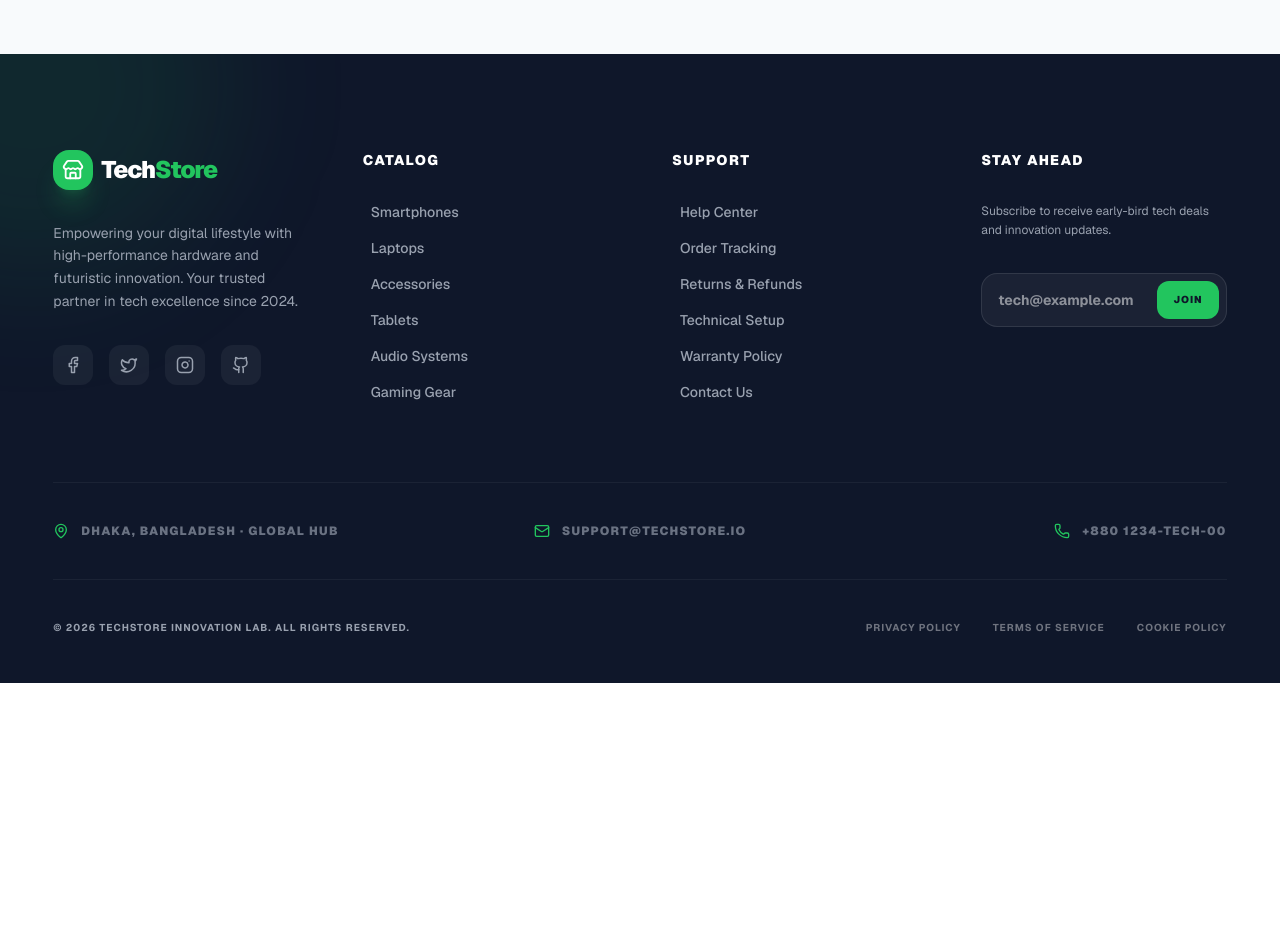
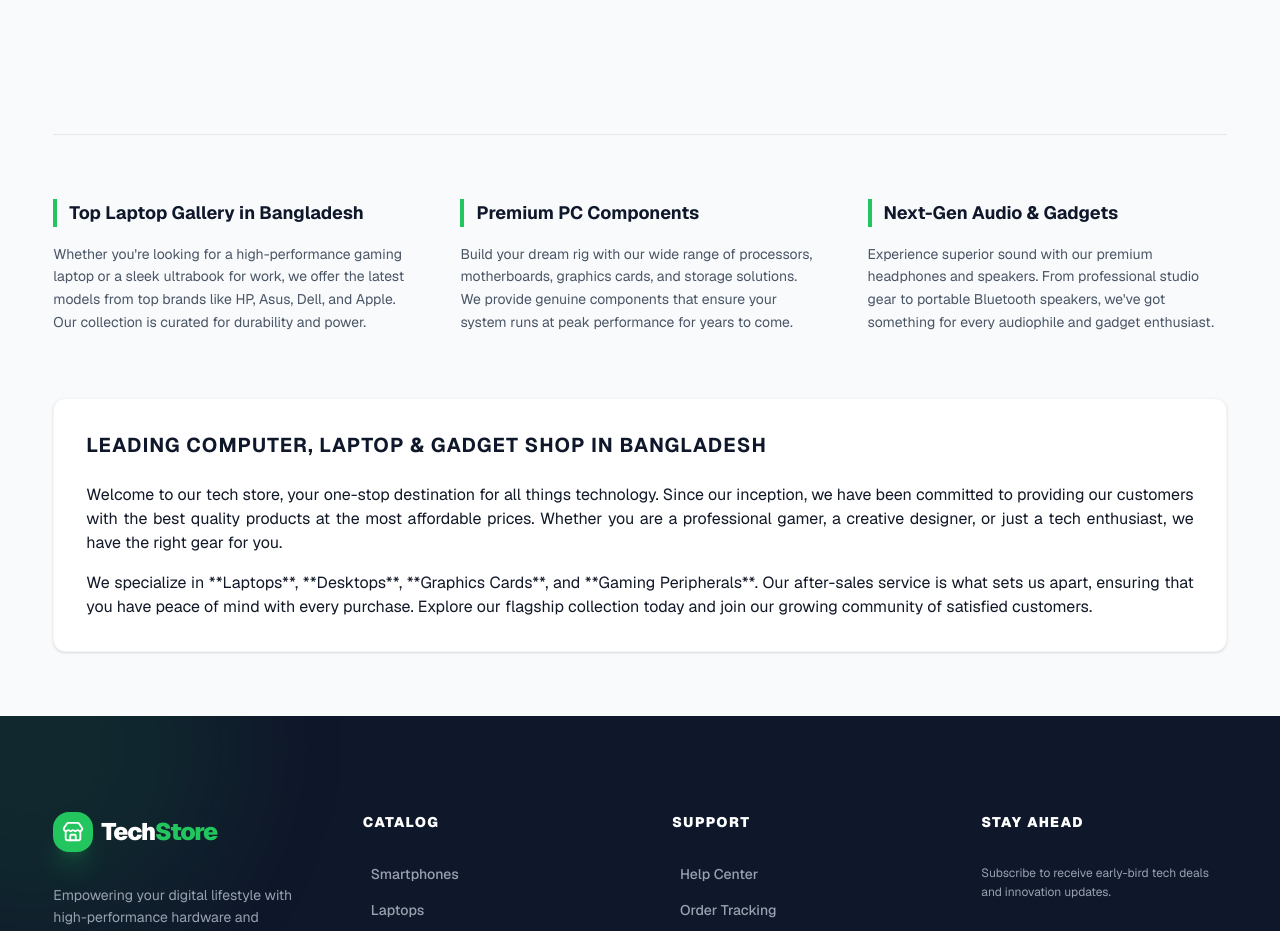
Before and after one commit to amdadislam01/Tech-Store, a Next.js app: page / in a window 1280 px wide. Shown: the part 5720-6651 px from the top of the page. Before the commit the page ends 6403 px from the top, so only its background shows below. Built offline with nearby package versions, Linux system fonts and the light colour scheme; no server answers; the database is empty.

Commit message:
MODIFIED: update home page client layout and hero section presentation

```diff
--- a/app/(main)/HomePageClient.tsx
+++ b/app/(main)/HomePageClient.tsx
@@ -14,7 +14,13 @@ import TechInsights from "@/components/Sections/TechInsights";
 import CommunityPulse from "@/components/Sections/CommunityPulse";
 import ProductCatalog from "@/components/Sections/ProductCatalog";
 
-export default function HomePageClient({ initialProducts }: { initialProducts: any[] }) {
+export default function HomePageClient({
+  initialProducts,
+  settings
+}: {
+  initialProducts: any[];
+  settings: any;
+}) {
   const router = useRouter();
   const [products, setProducts] = useState(initialProducts);
   const [categories, setCategories] = useState(["All"]);
@@ -74,6 +80,7 @@ export default function HomePageClient({ initialProducts }: { initialProducts: a
         search={search}
         setSearch={setSearch}
         handleSearch={handleSearch}
+        settings={settings}
       />
 
       <BrandPartners />
@@ -110,6 +117,8 @@ export default function HomePageClient({ initialProducts }: { initialProducts: a
             search={search}
             setCategory={setCategory}
             setSearch={setSearch}
+            columns={5}
+            limit={5}
           />
         </motion.div>
 
@@ -157,6 +166,45 @@ export default function HomePageClient({ initialProducts }: { initialProducts: a
         >
           <CommunityPulse />
         </motion.div>
+
+        {/* Structured SEO/Shop Description Section - Star Tech Style */}
+        <motion.div
+           initial={{ opacity: 1 }}
+           className="mt-20 pt-16 border-t border-gray-200"
+        >
+          <div className="grid grid-cols-1 md:grid-cols-2 lg:grid-cols-3 gap-12 text-sm text-gray-600 leading-relaxed">
+            <div className="space-y-4">
+              <h3 className="text-lg font-bold text-slate-900 border-l-4 border-primary pl-3">Top Laptop Gallery in Bangladesh</h3>
+              <p>
+                Whether you're looking for a high-performance gaming laptop or a sleek ultrabook for work, we offer the latest models from top brands like HP, Asus, Dell, and Apple. Our collection is curated for durability and power.
+              </p>
+            </div>
+            <div className="space-y-4">
+              <h3 className="text-lg font-bold text-slate-900 border-l-4 border-primary pl-3">Premium PC Components</h3>
+              <p>
+                Build your dream rig with our wide range of processors, motherboards, graphics cards, and storage solutions. We provide genuine components that ensure your system runs at peak performance for years to come.
+              </p>
+            </div>
+            <div className="space-y-4">
+              <h3 className="text-lg font-bold text-slate-900 border-l-4 border-primary pl-3">Next-Gen Audio & Gadgets</h3>
+              <p>
+                Experience superior sound with our premium headphones and speakers. From professional studio gear to portable Bluetooth speakers, we've got something for every audiophile and gadget enthusiast.
+              </p>
+            </div>
+          </div>
+
+          <div className="mt-16 bg-white p-8 rounded-xl border border-gray-100 shadow-sm">
+            <h2 className="text-xl font-bold text-slate-900 mb-6 uppercase tracking-wider">Leading Computer, Laptop & Gadget Shop in Bangladesh</h2>
+            <div className="space-y-4 text-justify">
+              <p>
+                Welcome to our tech store, your one-stop destination for all things technology. Since our inception, we have been committed to providing our customers with the best quality products at the most affordable prices. Whether you are a professional gamer, a creative designer, or just a tech enthusiast, we have the right gear for you.
+              </p>
+              <p>
+                We specialize in **Laptops**, **Desktops**, **Graphics Cards**, and **Gaming Peripherals**. Our after-sales service is what sets us apart, ensuring that you have peace of mind with every purchase. Explore our flagship collection today and join our growing community of satisfied customers.
+              </p>
+            </div>
+          </div>
+        </motion.div>
       </motion.section>
     </div>
   );
```
